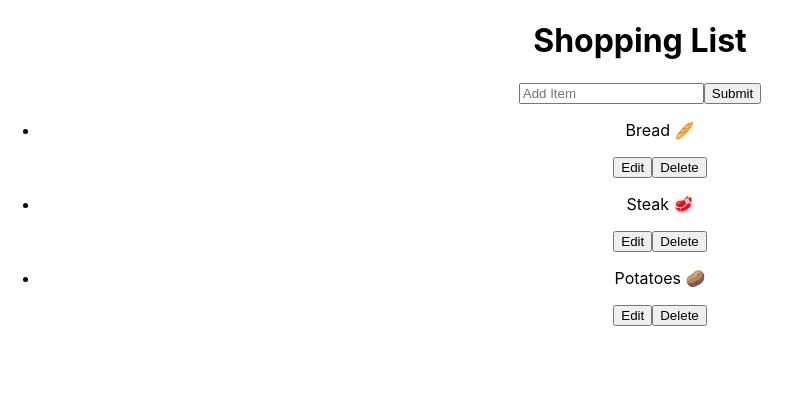
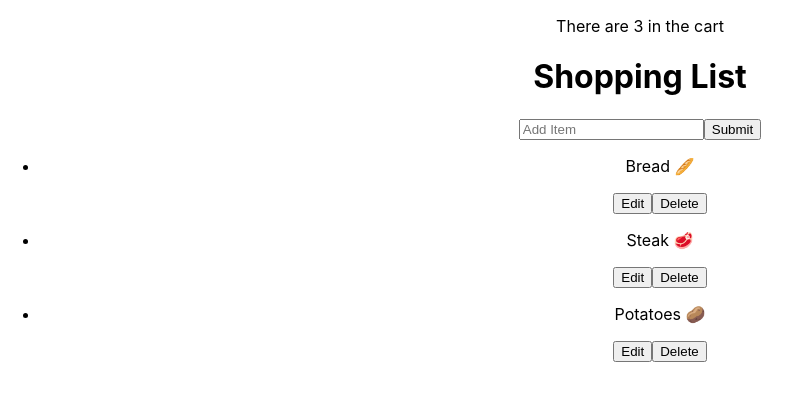
Before and after one commit to kevindo1/adv-react-shopping-list, a React (Create React App) app: page / in a window 1280 px wide. Shown: the top 400 px of the page, without its empty margins (0-801 px from the left). Built offline with nearby package versions, Linux system fonts and the light colour scheme.

Commit message:
list length is rendered in header

```diff
--- a/src/components/Header/Header.jsx
+++ b/src/components/Header/Header.jsx
@@ -0,0 +1,12 @@
+import React from 'react';
+import { useList } from '../../context/Context';
+
+export default function Header() {
+  const { items } = useList();
+
+  return (
+    <div>
+      <p>There are {items.length} in the cart</p>
+    </div>
+  );
+}
--- a/src/views/Home.jsx
+++ b/src/views/Home.jsx
@@ -1,5 +1,6 @@
 import React from 'react';
 import Add from '../components/Add/Add';
+import Header from '../components/Header/Header';
 import List from '../components/List/List';
 import { useList } from '../context/Context';
 
@@ -8,6 +9,7 @@ export default function Home() {
 
   return (
     <div>
+      <Header items={items} />
       <h1>Shopping List</h1>
       <Add addItem={addItem} />
       <List items={items} deleteItem={deleteItem} editItem={editItem} />
```
